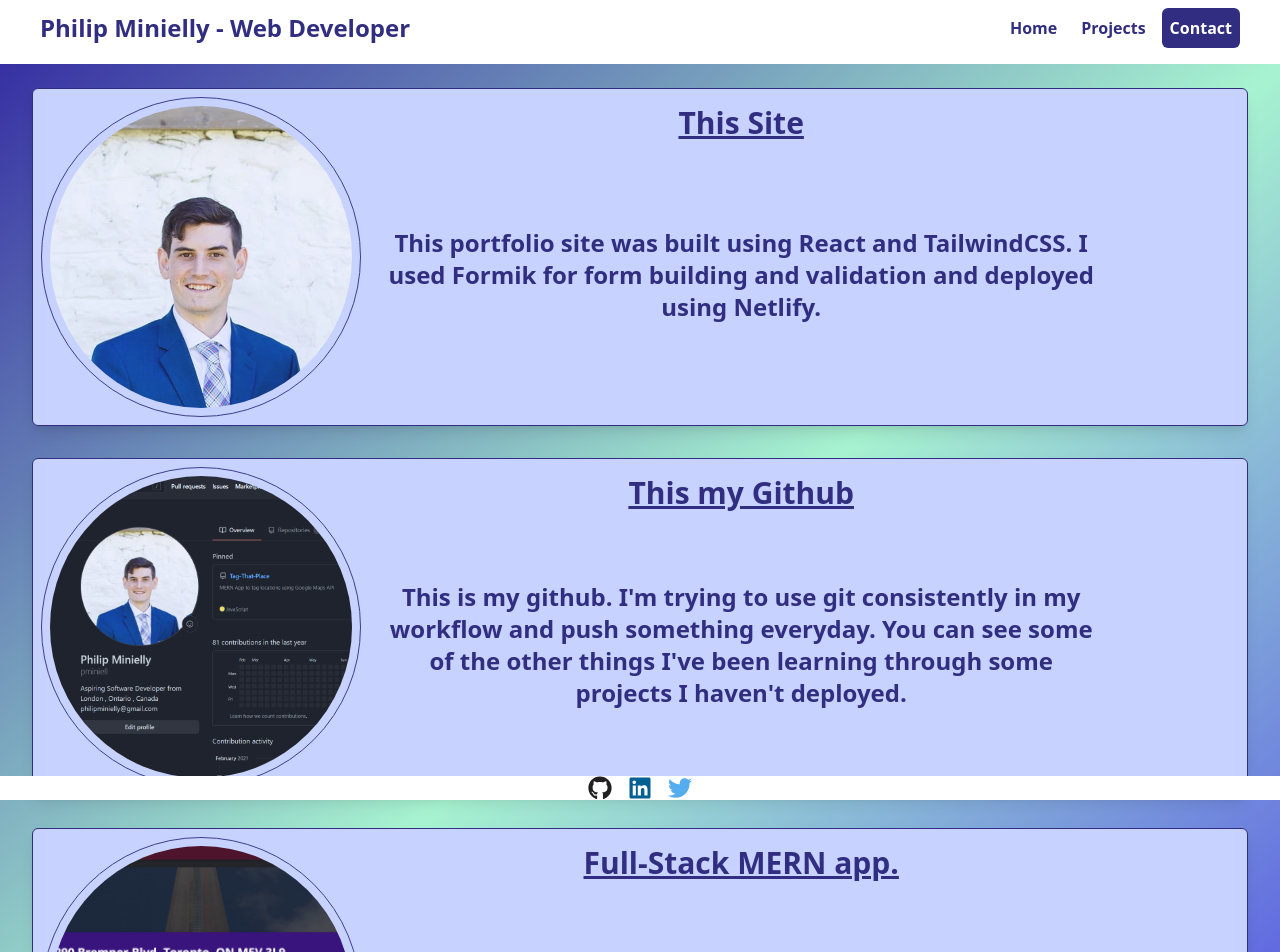
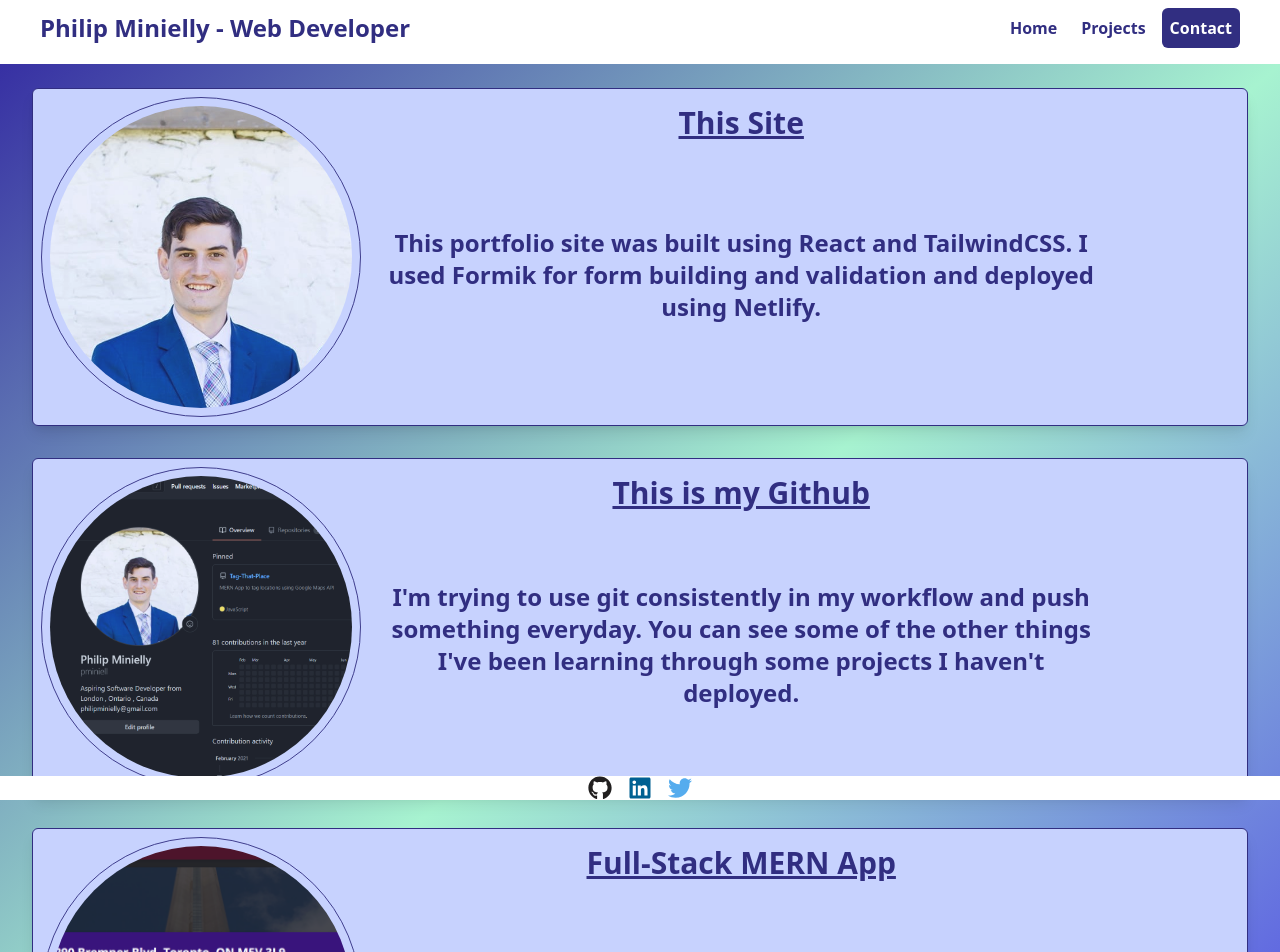
Before and after one commit to pminiell/phildev, a React (Create React App) app: page /projects in a window 1280 px wide. Shown: the top 952 px of the page. Built offline with nearby package versions, Linux system fonts and the light colour scheme; a web font is replaced by a local one.

Commit message:
typossssss

```diff
--- a/src/data.js
+++ b/src/data.js
@@ -9,15 +9,15 @@ const data = [
   {
     id: 2,
     path: "./images/github.png",
-    title: "This my Github",
+    title: "This is my Github",
     link: "https://github.com/pminiell",
     desc:
-      "This is my github. I'm trying to use git consistently in my workflow and push something everyday. You can see some of the other things I've been learning through some projects I haven't deployed.",
+      "I'm trying to use git consistently in my workflow and push something everyday. You can see some of the other things I've been learning through some projects I haven't deployed.",
   },
   {
     id: 3,
     path: "./images/cnmap.png",
-    title: "Full-Stack MERN app.",
+    title: "Full-Stack MERN App",
     link: "https://tag-that-place.herokuapp.com/",
     desc:
       "This is a full-stack place tagging app built on the MERN stack. It uses an Express backend to make API calls to a MongoDB database. The front end is built on React with full authorization and authenticaiton.",
```
